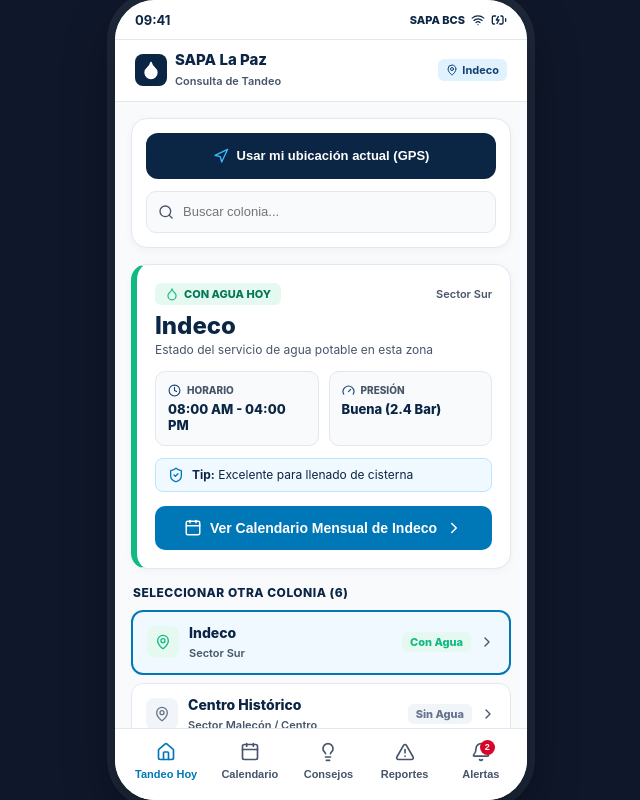
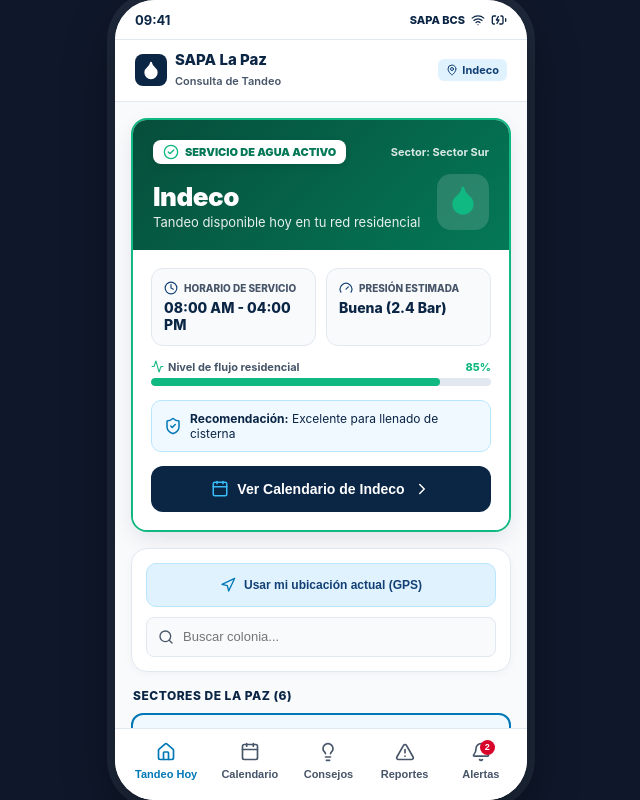
Before and after one commit to MRBONESMX/SAPABCS, a React (Vite) app: page / in a window 1280 px wide. Shown: the whole page, without its empty margins (319-959 px from the left). Built offline with nearby package versions, Linux system fonts and the light colour scheme.

Commit message:
Improve Home dashboard UI with Hero Banners and ultra clear status badges

```diff
--- a/src/components/dashboard/WaterStatusCard.jsx
+++ b/src/components/dashboard/WaterStatusCard.jsx
@@ -1,5 +1,5 @@
 import React, { useState } from 'react';
-import { MapPin, Navigation, Droplet, Clock, Gauge, ShieldCheck, CheckCircle2, AlertTriangle, Wrench, ChevronRight, Search, Calendar as CalendarIcon } from 'lucide-react';
+import { MapPin, Navigation, Droplet, Clock, Gauge, ShieldCheck, CheckCircle2, AlertTriangle, Wrench, ChevronRight, Search, Calendar as CalendarIcon, Info, Sparkles, Activity } from 'lucide-react';
 
 export default function WaterStatusCard({ colonia, colonias, onSelectColonia, onVerCalendarioColonia }) {
   const [busqueda, setBusqueda] = useState('');
@@ -39,58 +39,201 @@
 
   const { estado, horario, presion, presionPorcentaje, cisternaRecomendada } = colonia;
 
-  const estadoBadge = {
+  // Configuración de banners de estado ultra entendibles
+  const estadoHeroConfig = {
     con_agua: {
-      texto: 'CON AGUA HOY',
-      bg: '#E6F9F0',
-      color: '#047857',
-      icon: <Droplet size={14} color="#10B981" />
+      tituloBanner: 'SERVICIO DE AGUA ACTIVO',
+      subtitulo: 'Tandeo disponible hoy en tu red residencial',
+      colorPrincipal: '#10B981',
+      bgHeader: 'linear-gradient(135deg, #064E3B, #047857)',
+      colorBadge: '#047857',
+      bgBadge: '#E6F9F0',
+      iconoHero: <Droplet size={32} color="#10B981" fill="#10B981" />,
+      iconoBadge: <CheckCircle2 size={16} color="#10B981" />,
+      indicadorText: 'Flujo Óptimo'
     },
     sin_agua: {
-      texto: 'SIN AGUA HOY',
-      bg: '#F1F5F9',
-      color: '#475569',
-      icon: <AlertTriangle size={14} color="#64748B" />
+      tituloBanner: 'SIN AGUA EN RED HOY',
+      subtitulo: 'Día sin tandeo programado en este sector',
+      colorPrincipal: '#64748B',
+      bgHeader: 'linear-gradient(135deg, #1E293B, #334155)',
+      colorBadge: '#475569',
+      bgBadge: '#F1F5F9',
+      iconoHero: <AlertTriangle size={32} color="#94A3B8" />,
+      iconoBadge: <AlertTriangle size={16} color="#64748B" />,
+      indicadorText: 'Presión 0%'
     },
     mantenimiento: {
-      texto: 'EN MANTENIMIENTO',
-      bg: '#FFEDD5',
-      color: '#C2410C',
-      icon: <Wrench size={14} color="#F97316" />
+      tituloBanner: 'TRABAJOS DE MANTENIMIENTO',
+      subtitulo: 'Cuadrilla de SAPA reparando tubería de red principal',
+      colorPrincipal: '#F97316',
+      bgHeader: 'linear-gradient(135deg, #7C2D12, #C2410C)',
+      colorBadge: '#C2410C',
+      bgBadge: '#FFEDD5',
+      iconoHero: <Wrench size={32} color="#FB923C" />,
+      iconoBadge: <Wrench size={16} color="#F97316" />,
+      indicadorText: 'En Reparación'
     }
   }[estado];
 
   return (
     <div style={{ display: 'flex', flexDirection: 'column', gap: '16px' }}>
 
-      {/* 1. GEOLOCALIZACIÓN Y BUSCADOR */}
+      {/* 1. HERO HEROIC HERO CARD - IMPACTANTE Y ULTRA ENTENDIBLE AL INGRESAR */}
+      <div
+        className="clean-card"
+        style={{
+          marginBottom: 0,
+          padding: 0,
+          overflow: 'hidden',
+          border: `2px solid ${estadoHeroConfig.colorPrincipal}`,
+          boxShadow: '0 8px 24px -4px rgba(15, 23, 42, 0.12)'
+        }}
+      >
+        {/* Banner Superior Destacado por Color de Estado */}
+        <div
+          style={{
+            background: estadoHeroConfig.bgHeader,
+            color: 'white',
+            padding: '20px',
+            position: 'relative'
+          }}
+        >
+          <div style={{ display: 'flex', justifyContent: 'space-between', alignItems: 'center', marginBottom: '10px' }}>
+            <span
+              style={{
+                background: 'white',
+                color: estadoHeroConfig.colorBadge,
+                padding: '4px 10px',
+                borderRadius: '8px',
+                fontSize: '11px',
+                fontWeight: 900,
+                display: 'inline-flex',
+                alignItems: 'center',
+                gap: '6px',
+                boxShadow: '0 2px 6px rgba(0,0,0,0.1)'
+              }}
+            >
+              {estadoHeroConfig.iconoBadge}
+              {estadoHeroConfig.tituloBanner}
+            </span>
+            <span style={{ fontSize: '11px', opacity: 0.85, fontWeight: 700 }}>
+              Sector: {colonia.zona}
+            </span>
+          </div>
+
+          <div style={{ display: 'flex', justifyContent: 'space-between', alignItems: 'flex-end', marginTop: '10px' }}>
+            <div>
+              <h2 style={{ fontSize: '26px', fontWeight: 900, letterSpacing: '-0.5px', marginBottom: '2px' }}>
+                {colonia.nombre}
+              </h2>
+              <p style={{ fontSize: '13px', opacity: 0.9 }}>
+                {estadoHeroConfig.subtitulo}
+              </p>
+            </div>
+
+            {/* Ícono Ilustrativo SVG XL */}
+            <div style={{ background: 'rgba(255,255,255,0.15)', padding: '10px', borderRadius: '14px', backdropFilter: 'blur(4px)' }}>
+              {estadoHeroConfig.iconoHero}
+            </div>
+          </div>
+        </div>
+
+        {/* Cuerpo de la Tarjeta con Métricas Limpias */}
+        <div style={{ padding: '18px', background: 'white' }}>
+
+          {/* Grilla de Métricas de Alto Rendimiento */}
+          <div style={{ display: 'grid', gridTemplateColumns: '1fr 1fr', gap: '10px', marginBottom: '14px' }}>
+
+            <div style={{ background: '#F8FAFC', padding: '12px', borderRadius: '12px', border: '1px solid var(--border-subtle)' }}>
+              <div style={{ display: 'flex', alignItems: 'center', gap: '6px', fontSize: '10px', color: 'var(--text-muted)', fontWeight: 800, textTransform: 'uppercase', marginBottom: '4px' }}>
+                <Clock size={14} color="var(--primary-blue)" /> Horario de Servicio
+              </div>
+              <div style={{ fontSize: '14px', fontWeight: 800, color: 'var(--primary-navy)' }}>
+                {horario}
+              </div>
+            </div>
+
+            <div style={{ background: '#F8FAFC', padding: '12px', borderRadius: '12px', border: '1px solid var(--border-subtle)' }}>
+              <div style={{ display: 'flex', alignItems: 'center', gap: '6px', fontSize: '10px', color: 'var(--text-muted)', fontWeight: 800, textTransform: 'uppercase', marginBottom: '4px' }}>
+                <Gauge size={14} color="var(--primary-blue)" /> Presión Estimada
+              </div>
+              <div style={{ fontSize: '14px', fontWeight: 800, color: 'var(--primary-navy)' }}>
+                {presion}
+              </div>
+            </div>
+
+          </div>
+
+          {/* Barra de Presurización de Red */}
+          <div style={{ marginBottom: '14px' }}>
+            <div style={{ display: 'flex', justifyContent: 'space-between', fontSize: '11px', color: 'var(--text-muted)', marginBottom: '4px', fontWeight: 700 }}>
+              <span style={{ display: 'flex', alignItems: 'center', gap: '4px' }}>
+                <Activity size={13} color={estadoHeroConfig.colorPrincipal} /> Nivel de flujo residencial
+              </span>
+              <span style={{ color: estadoHeroConfig.colorPrincipal, fontWeight: 800 }}>{presionPorcentaje}%</span>
+            </div>
+            <div style={{ width: '100%', height: '8px', background: '#E2E8F0', borderRadius: '4px', overflow: 'hidden' }}>
+              <div
+                style={{
+                  width: `${presionPorcentaje}%`,
+                  height: '100%',
+                  background: estadoHeroConfig.colorPrincipal,
+                  borderRadius: '4px',
+                  transition: 'width 0.5s ease'
+                }}
+              />
+            </div>
+          </div>
+
+          {/* Recomendación Institucional */}
+          <div style={{ display: 'flex', alignItems: 'center', gap: '8px', fontSize: '12px', color: 'var(--primary-navy)', background: '#F0F9FF', padding: '10px 12px', borderRadius: '10px', border: '1px solid #BAE6FD', marginBottom: '14px' }}>
+            <ShieldCheck size={18} color="var(--water-accent)" style={{ flexShrink: 0 }} />
+            <span><b>Recomendación:</b> {cisternaRecomendada}</span>
+          </div>
+
+          {/* BOTÓN DESTACADO AL CALENDARIO DE ESTA COLONIA */}
+          <button
+            onClick={onVerCalendarioColonia}
+            className="btn-solid"
+            style={{ background: 'var(--primary-navy)', color: 'white', borderRadius: '12px', height: '46px' }}
+          >
+            <CalendarIcon size={18} color="#38BDF8" />
+            <span>Ver Calendario de {colonia.nombre}</span>
+            <ChevronRight size={18} />
+          </button>
+
+        </div>
+      </div>
+
+      {/* 2. BARRA DE HERRAMIENTAS: GEOLOCALIZACIÓN Y BÚSQUEDA */}
       <div className="clean-card" style={{ padding: '14px', marginBottom: 0 }}>
         <button
           onClick={handleDetectarUbicacion}
           disabled={obteniendoGps}
           style={{
             width: '100%',
-            height: '46px',
-            background: 'var(--primary-navy)',
-            color: 'white',
-            border: 'none',
-            borderRadius: '12px',
-            fontSize: '13px',
-            fontWeight: 700,
+            height: '44px',
+            background: 'var(--water-light)',
+            color: 'var(--primary-blue)',
+            border: '1px solid #BAE6FD',
+            borderRadius: '10px',
+            fontSize: '12px',
+            fontWeight: 800,
             display: 'flex',
             alignItems: 'center',
             justifyContent: 'center',
             gap: '8px',
             cursor: 'pointer',
-            marginBottom: '12px'
+            marginBottom: '10px'
           }}
         >
-          <Navigation size={16} color="#38BDF8" />
-          <span>{obteniendoGps ? 'Detectando tu sector...' : 'Usar mi ubicación actual (GPS)'}</span>
+          <Navigation size={16} color="var(--water-accent)" />
+          <span>{obteniendoGps ? 'Detectando sector...' : 'Usar mi ubicación actual (GPS)'}</span>
         </button>
 
         {gpsMensaje && (
-          <div style={{ fontSize: '11px', color: 'var(--water-accent)', fontWeight: 700, textAlign: 'center', marginBottom: '10px', background: 'var(--water-light)', padding: '6px 10px', borderRadius: '8px' }}>
+          <div style={{ fontSize: '11px', color: 'var(--water-accent)', fontWeight: 700, textAlign: 'center', marginBottom: '8px' }}>
             ✓ {gpsMensaje}
           </div>
         )}
@@ -103,85 +246,25 @@
             onChange={(e) => setBusqueda(e.target.value)}
             style={{
               width: '100%',
-              height: '42px',
+              height: '40px',
               background: '#F8FAFC',
               border: '1px solid var(--border-subtle)',
-              borderRadius: '10px',
+              borderRadius: '8px',
               padding: '0 12px 0 36px',
               fontSize: '13px',
               color: 'var(--primary-navy)',
               outline: 'none'
             }}
           />
-          <Search size={16} color="var(--text-muted)" style={{ position: 'absolute', left: '12px', top: '13px', pointerEvents: 'none' }} />
+          <Search size={16} color="var(--text-muted)" style={{ position: 'absolute', left: '12px', top: '12px', pointerEvents: 'none' }} />
         </div>
       </div>
 
-      {/* 2. TARJETA PRINCIPAL CON BOTÓN DIRECTO AL CALENDARIO DE ESTA COLONIA */}
-      <div className="clean-card" style={{ marginBottom: 0, borderLeft: `6px solid ${estado === 'con_agua' ? '#10B981' : estado === 'mantenimiento' ? '#F97316' : '#94A3B8'}` }}>
-
-        <div style={{ display: 'flex', justifyContent: 'space-between', alignItems: 'center', marginBottom: '6px' }}>
-          <span style={{ background: estadoBadge.bg, color: estadoBadge.color, padding: '4px 10px', borderRadius: '6px', fontSize: '11px', fontWeight: 800, display: 'inline-flex', alignItems: 'center', gap: '5px' }}>
-            {estadoBadge.icon}
-            {estadoBadge.texto}
-          </span>
-          <span style={{ fontSize: '11px', color: 'var(--text-muted)', fontWeight: 600 }}>
-            {colonia.zona}
-          </span>
-        </div>
-
-        <h2 style={{ fontSize: '24px', fontWeight: 800, color: 'var(--primary-navy)', margin: '4px 0 2px 0' }}>
-          {colonia.nombre}
-        </h2>
-        <p style={{ fontSize: '12px', color: 'var(--text-muted)', marginBottom: '14px' }}>
-          Estado del servicio de agua potable en esta zona
-        </p>
-
-        {/* Métricas */}
-        <div style={{ display: 'grid', gridTemplateColumns: '1fr 1fr', gap: '10px', marginBottom: '12px' }}>
-          <div style={{ background: '#F8FAFC', padding: '12px', borderRadius: '10px', border: '1px solid var(--border-subtle)' }}>
-            <div style={{ display: 'flex', alignItems: 'center', gap: '6px', fontSize: '10px', color: 'var(--text-muted)', fontWeight: 800, textTransform: 'uppercase', marginBottom: '4px' }}>
-              <Clock size={13} color="var(--primary-blue)" /> Horario
-            </div>
-            <div style={{ fontSize: '13px', fontWeight: 800, color: 'var(--primary-navy)' }}>
-              {horario}
-            </div>
-          </div>
-
-          <div style={{ background: '#F8FAFC', padding: '12px', borderRadius: '10px', border: '1px solid var(--border-subtle)' }}>
-            <div style={{ display: 'flex', alignItems: 'center', gap: '6px', fontSize: '10px', color: 'var(--text-muted)', fontWeight: 800, textTransform: 'uppercase', marginBottom: '4px' }}>
-              <Gauge size={13} color="var(--primary-blue)" /> Presión
-            </div>
-            <div style={{ fontSize: '13px', fontWeight: 800, color: 'var(--primary-navy)' }}>
-              {presion}
-            </div>
-          </div>
-        </div>
-
-        {/* Recomendación */}
-        <div style={{ display: 'flex', alignItems: 'center', gap: '8px', fontSize: '12px', color: 'var(--primary-navy)', background: '#F0F9FF', padding: '8px 12px', borderRadius: '8px', border: '1px solid #BAE6FD', marginBottom: '14px' }}>
-          <ShieldCheck size={16} color="var(--water-accent)" />
-          <span><b>Tip:</b> {cisternaRecomendada}</span>
-        </div>
-
-        {/* BOTÓN DESTACADO PARA IR DIRECTO AL CALENDARIO DE ESTA COLONIA */}
-        <button
-          onClick={onVerCalendarioColonia}
-          className="btn-solid"
-          style={{ background: 'var(--water-accent)', color: 'white', borderRadius: '10px', height: '44px' }}
-        >
-          <CalendarIcon size={18} />
-          <span>Ver Calendario Mensual de {colonia.nombre}</span>
-          <ChevronRight size={18} />
-        </button>
-
-      </div>
-
-      {/* 3. LISTADO DE COLONIAS */}
+      {/* 3. LISTADO ATRACTIVO DE TODAS LAS COLONIAS */}
       <div>
         <div style={{ display: 'flex', justifyContent: 'space-between', alignItems: 'center', marginBottom: '10px', padding: '0 2px' }}>
           <span style={{ fontSize: '12px', fontWeight: 800, color: 'var(--primary-navy)', textTransform: 'uppercase', letterSpacing: '0.5px' }}>
-            Seleccionar otra Colonia ({coloniasFiltradas.length})
+            Sectores de La Paz ({coloniasFiltradas.length})
           </span>
         </div>
 
@@ -189,9 +272,9 @@
           {coloniasFiltradas.map((c) => {
             const isSelected = c.id === colonia.id;
             const badge = {
-              con_agua: { texto: 'Con Agua', color: '#10B981', bg: '#E6F9F0' },
-              sin_agua: { texto: 'Sin Agua', color: '#64748B', bg: '#F1F5F9' },
-              mantenimiento: { texto: 'Obra', color: '#F97316', bg: '#FFEDD5' }
+              con_agua: { texto: 'Con Agua', color: '#047857', bg: '#E6F9F0', icono: <CheckCircle2 size={13} color="#10B981" /> },
+              sin_agua: { texto: 'Sin Agua', color: '#475569', bg: '#F1F5F9', icono: <AlertTriangle size={13} color="#64748B" /> },
+              mantenimiento: { texto: 'Obra', color: '#C2410C', bg: '#FFEDD5', icono: <Wrench size={13} color="#F97316" /> }
             }[c.estado];
 
             return (
@@ -213,16 +296,16 @@
                 <div style={{ display: 'flex', alignItems: 'center', gap: '10px' }}>
                   <div
                     style={{
-                      width: '32px',
-                      height: '32px',
-                      borderRadius: '8px',
+                      width: '34px',
+                      height: '34px',
+                      borderRadius: '10px',
                       background: badge.bg,
                       display: 'flex',
                       alignItems: 'center',
                       justifyContent: 'center'
                     }}
                   >
-                    <MapPin size={16} color={badge.color} />
+                    <MapPin size={18} color={badge.color} />
                   </div>
                   <div>
                     <h4 style={{ fontSize: '14px', fontWeight: 800, color: 'var(--primary-navy)', margin: 0 }}>
@@ -241,10 +324,14 @@
                       fontWeight: 800,
                       color: badge.color,
                       background: badge.bg,
-                      padding: '3px 8px',
-                      borderRadius: '6px'
+                      padding: '4px 8px',
+                      borderRadius: '6px',
+                      display: 'inline-flex',
+                      alignItems: 'center',
+                      gap: '4px'
                     }}
                   >
+                    {badge.icono}
                     {badge.texto}
                   </span>
                   <ChevronRight size={16} color="var(--text-muted)" />
```
